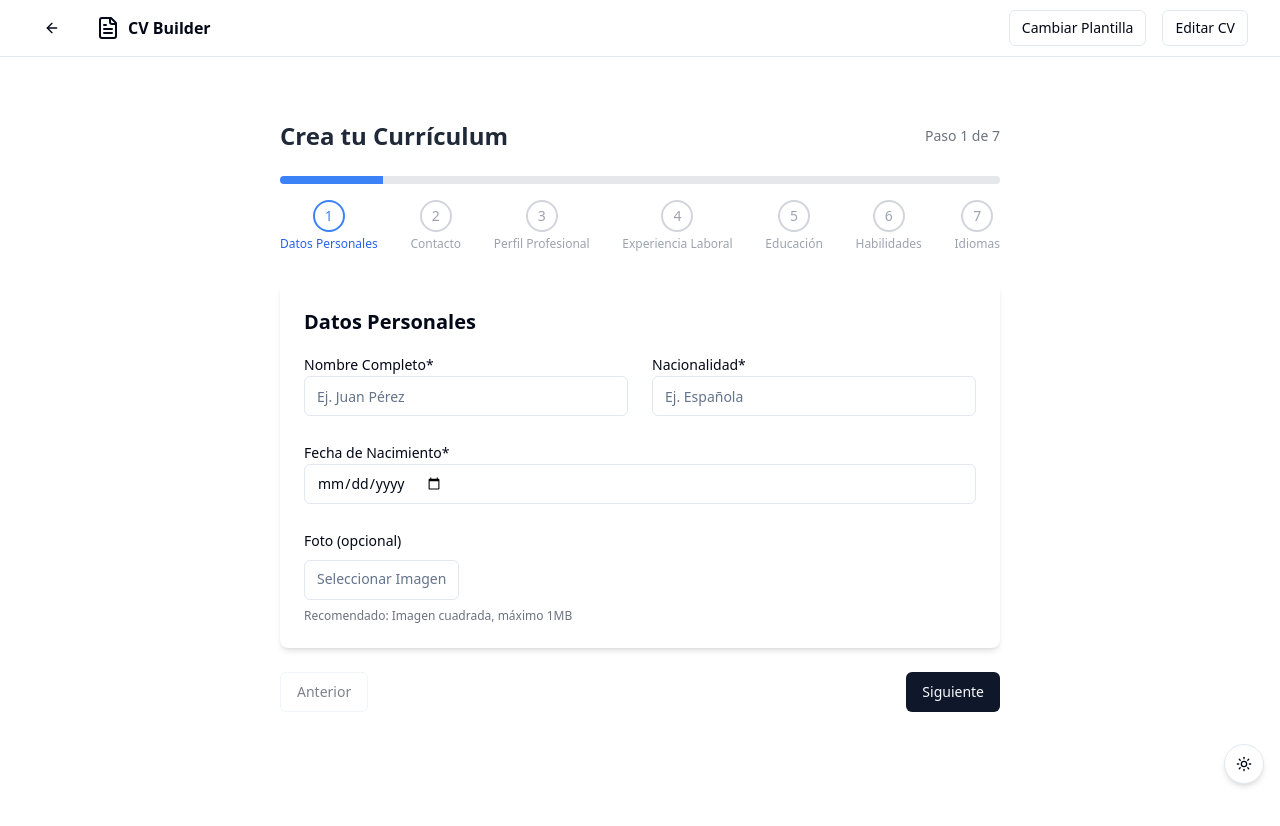
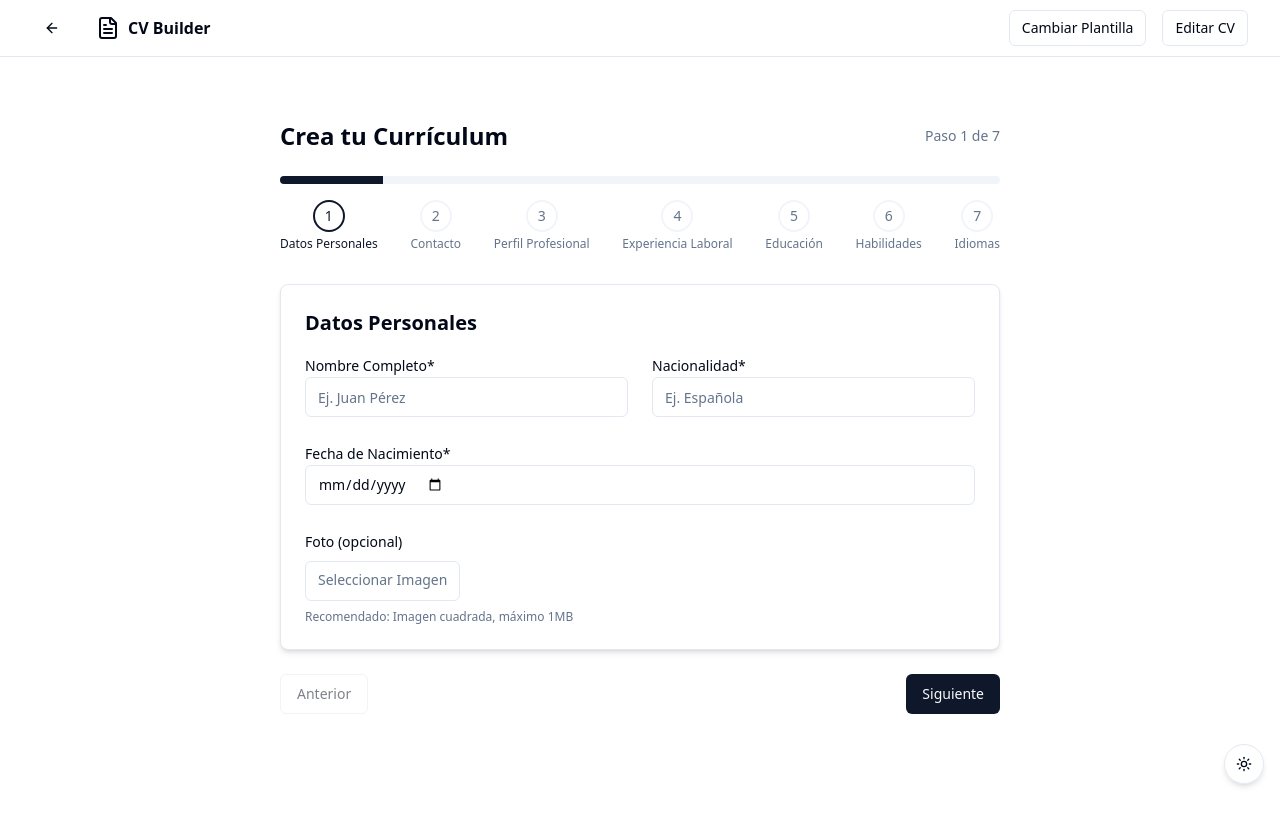
Before and after one commit to LucasSA97/skilled-story-teller, a React (Vite) app: page /form in a window 1280 px wide. Shown: the top 826 px of the page. Built offline with nearby package versions, Linux system fonts and the light colour scheme; what @react-pdf/renderer would draw is missing.

Commit message:
Fix: Form page dark mode styling
Fixes the styling of the form page to correctly apply dark mode.

```diff
--- a/src/components/FormWizard.tsx
+++ b/src/components/FormWizard.tsx
@@ -40,17 +40,17 @@ const FormWizard = () => {
     <div className="max-w-3xl mx-auto p-6">
       <div className="mb-8">
         <div className="flex justify-between items-center mb-6">
-          <h1 className="text-2xl font-bold text-gray-800">Crea tu Currículum</h1>
-          <span className="text-sm text-gray-500">
+          <h1 className="text-2xl font-bold">Crea tu Currículum</h1>
+          <span className="text-sm text-muted-foreground">
             Paso {currentStep + 1} de {steps.length}
           </span>
         </div>
 
         <div className="relative">
-          <div className="overflow-hidden h-2 mb-4 flex rounded bg-gray-200">
+          <div className="overflow-hidden h-2 mb-4 flex rounded bg-secondary">
             <div
               style={{ width: `${((currentStep + 1) / steps.length) * 100}%` }}
-              className="shadow-none flex flex-col text-center whitespace-nowrap text-white justify-center bg-blue-500 transition-all duration-300"
+              className="shadow-none flex flex-col text-center whitespace-nowrap text-white justify-center bg-primary transition-all duration-300"
             ></div>
           </div>
           <div className="flex justify-between">
@@ -59,14 +59,14 @@ const FormWizard = () => {
                 key={index}
                 onClick={() => goToStep(index)}
                 className={`flex flex-col items-center transition-colors duration-200 ${
-                  index <= currentStep ? "text-blue-600" : "text-gray-400"
+                  index <= currentStep ? "text-primary" : "text-muted-foreground"
                 }`}
               >
                 <span
                   className={`h-8 w-8 rounded-full flex items-center justify-center text-sm mb-1
-                  ${index < currentStep ? "bg-blue-500 text-white" :
-                    index === currentStep ? "border-2 border-blue-500 text-blue-500" :
-                    "border-2 border-gray-300 text-gray-400"}`}
+                  ${index < currentStep ? "bg-primary text-primary-foreground" :
+                    index === currentStep ? "border-2 border-primary text-primary" :
+                    "border-2 border-muted text-muted-foreground"}`}
                 >
                   {index + 1}
                 </span>
@@ -77,7 +77,7 @@ const FormWizard = () => {
         </div>
       </div>
 
-      <div className="bg-white rounded-lg p-6 shadow-md mb-6">
+      <div className="bg-card text-card-foreground rounded-lg p-6 shadow-md border border-border mb-6">
         <h2 className="text-xl font-semibold mb-4">{steps[currentStep].title}</h2>
         <CurrentStepComponent />
       </div>
--- a/src/components/ThemeToggle.tsx
+++ b/src/components/ThemeToggle.tsx
@@ -11,7 +11,7 @@ export function ThemeToggle() {
       variant="outline"
       size="icon"
       onClick={() => setTheme(theme === "light" ? "dark" : "light")}
-      className="fixed bottom-4 right-4 z-50 rounded-full h-10 w-10 shadow-md border border-border"
+      className="fixed bottom-4 right-4 z-50 rounded-full h-10 w-10 shadow-md border border-border bg-background/80 backdrop-blur-sm"
       aria-label="Toggle theme"
     >
       <Sun className="h-[1.2rem] w-[1.2rem] rotate-0 scale-100 transition-all dark:-rotate-90 dark:scale-0" />
--- a/src/components/forms/PersonalInfoForm.tsx
+++ b/src/components/forms/PersonalInfoForm.tsx
@@ -84,14 +84,14 @@ const PersonalInfoForm = () => {
             />
             <label
               htmlFor="photo"
-              className="flex h-10 w-full rounded-md border border-input bg-transparent px-3 py-2 text-sm text-muted-foreground cursor-pointer hover:bg-accent"
+              className="flex h-10 w-full rounded-md border border-input bg-background px-3 py-2 text-sm text-muted-foreground cursor-pointer hover:bg-accent"
             >
               Seleccionar Imagen
             </label>
           </div>
 
           {photo && (
-            <Card className="overflow-hidden w-24 h-24 flex items-center justify-center">
+            <Card className="overflow-hidden w-24 h-24 flex items-center justify-center border border-border">
               <img
                 src={photo}
                 alt="Foto de perfil"
@@ -100,7 +100,7 @@ const PersonalInfoForm = () => {
             </Card>
           )}
         </div>
-        <p className="text-xs text-gray-500 mt-2">
+        <p className="text-xs text-muted-foreground mt-2">
           Recomendado: Imagen cuadrada, máximo 1MB
         </p>
       </div>
--- a/src/components/forms/SkillsForm.tsx
+++ b/src/components/forms/SkillsForm.tsx
@@ -45,20 +45,20 @@ const SkillsForm = () => {
         <Label className="mb-2 block">Habilidades</Label>
 
         {skills.length === 0 ? (
-          <div className="text-center py-6 bg-gray-50 rounded-md">
-            <p className="text-gray-500">Añade habilidades relevantes para tu CV</p>
+          <div className="text-center py-6 bg-secondary/30 rounded-md">
+            <p className="text-muted-foreground">Añade habilidades relevantes para tu CV</p>
           </div>
         ) : (
           <div className="flex flex-wrap gap-2">
             {skills.map((skill) => (
               <div
                 key={skill.id}
-                className="flex items-center bg-blue-100 text-blue-800 rounded-full px-3 py-1"
+                className="flex items-center bg-primary/10 text-primary rounded-full px-3 py-1"
               >
                 <span className="mr-1">{skill.name}</span>
                 <button
                   onClick={() => removeSkill(skill.id)}
-                  className="text-blue-500 hover:text-blue-700 focus:outline-none ml-1"
+                  className="text-primary hover:text-primary/70 focus:outline-none ml-1"
                 >
                   <X size={14} />
                 </button>
@@ -68,9 +68,9 @@ const SkillsForm = () => {
         )}
       </div>
 
-      <div className="bg-blue-50 p-4 rounded-md mt-4">
-        <h3 className="text-sm font-medium text-blue-800 mb-2">Consejos para habilidades:</h3>
-        <ul className="text-sm text-blue-700 list-disc pl-5 space-y-1">
+      <div className="bg-secondary/50 dark:bg-secondary/20 p-4 rounded-md mt-4">
+        <h3 className="text-sm font-medium mb-2">Consejos para habilidades:</h3>
+        <ul className="text-sm text-muted-foreground list-disc pl-5 space-y-1">
           <li>Añade tanto habilidades técnicas como blandas.</li>
           <li>Incluye herramientas y tecnologías que domines.</li>
           <li>Sé específico (ej. "Adobe Photoshop" en lugar de "diseño").</li>
--- a/src/components/forms/SummaryForm.tsx
+++ b/src/components/forms/SummaryForm.tsx
@@ -25,9 +25,9 @@ const SummaryForm = () => {
         />
       </div>
 
-      <div className="bg-blue-50 p-4 rounded-md">
-        <h3 className="text-sm font-medium text-blue-800 mb-2">Consejos para escribir un buen perfil profesional:</h3>
-        <ul className="text-sm text-blue-700 list-disc pl-5 space-y-1">
+      <div className="bg-secondary/50 dark:bg-secondary/20 p-4 rounded-md">
+        <h3 className="text-sm font-medium mb-2">Consejos para escribir un buen perfil profesional:</h3>
+        <ul className="text-sm text-muted-foreground list-disc pl-5 space-y-1">
           <li>Mantén la extensión entre 3-5 frases.</li>
           <li>Destaca tus logros más relevantes y habilidades clave.</li>
           <li>Adapta el perfil al tipo de trabajo que buscas.</li>
```
